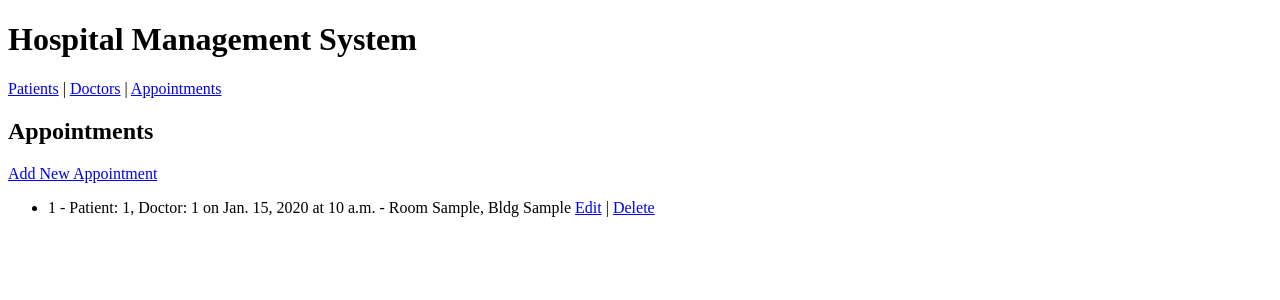
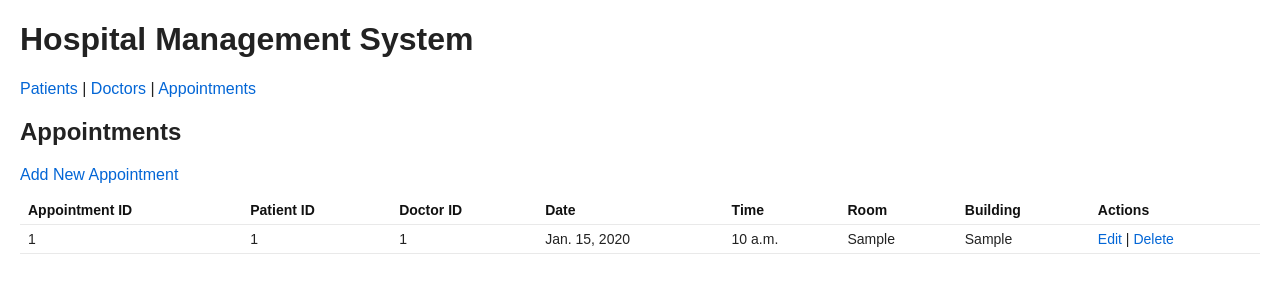
Before and after one commit to coderist1/Hospital-Management, a Django app: page /appointments/ in a window 1280 px wide. Shown: the top 300 px of the page. Run offline with Django 5.2, Linux system fonts and the light colour scheme; tables that the repository leaves empty hold one stand-in row (values such as "Sample post").

Commit message:
add some changes

```diff
--- a/hospital/patients/templates/patients/appointment_list.html
+++ b/hospital/patients/templates/patients/appointment_list.html
@@ -3,12 +3,37 @@
 {% block content %}
 <h2>Appointments</h2>
 <a href="{% url 'appointment_create' %}">Add New Appointment</a>
-<ul>
-    {% for appointment in appointments %}
-    <li>{{ appointment.Appointment_ID }} - Patient: {{ appointment.Patient_ID }}, Doctor: {{ appointment.Doctor_ID }} on {{ appointment.Appointment_Date }} at {{ appointment.Appointment_Time }} - Room {{ appointment.Room_No }}, Bldg {{ appointment.Bldg_No }}
-        <a href="{% url 'appointment_update' appointment.pk %}">Edit</a> |
-        <a href="{% url 'appointment_delete' appointment.pk %}">Delete</a>
-    </li>
-    {% endfor %}
-</ul>
+<table>
+    <thead>
+        <tr>
+            <th>Appointment ID</th>
+            <th>Patient ID</th>
+            <th>Doctor ID</th>
+            <th>Date</th>
+            <th>Time</th>
+            <th>Room</th>
+            <th>Building</th>
+            <th>Actions</th>
+        </tr>
+    </thead>
+    <tbody>
+        {% for appointment in appointments %}
+        <tr>
+            <td>{{ appointment.Appointment_ID }}</td>
+            <td>{{ appointment.Patient_ID }}</td>
+            <td>{{ appointment.Doctor_ID }}</td>
+            <td>{{ appointment.Appointment_Date }}</td>
+            <td>{{ appointment.Appointment_Time }}</td>
+            <td>{{ appointment.Room_No }}</td>
+            <td>{{ appointment.Bldg_No }}</td>
+            <td>
+                <a href="{% url 'appointment_update' appointment.pk %}">Edit</a> |
+                <a href="{% url 'appointment_delete' appointment.pk %}">Delete</a>
+            </td>
+        </tr>
+        {% empty %}
+        <tr><td colspan="8">No appointments found.</td></tr>
+        {% endfor %}
+    </tbody>
+</table>
 {% endblock %}
--- a/hospital/patients/templates/patients/base.html
+++ b/hospital/patients/templates/patients/base.html
@@ -3,6 +3,17 @@
 <head>
     <meta charset="UTF-8">
     <title>Hospital Management</title>
+    <style>
+        body { font-family: Arial, Helvetica, sans-serif; margin: 20px; color: #222; }
+        nav { margin-bottom: 12px; }
+        table { border-collapse: collapse; width: 100%; margin-top: 12px; font-size: 14px; }
+        th, td { padding: 6px 8px; border-bottom: 1px solid #e9e9e9; text-align: left; }
+        th { font-weight: 600; color: #111; background: transparent; }
+        tr:hover td { background: #fbfbfb; }
+        a { color: #0366d6; text-decoration: none; }
+        a:hover { text-decoration: underline; }
+        .actions a { margin-right: 6px; }
+    </style>
 </head>
 <body>
     <h1>Hospital Management System</h1>
```
Also changed, not shown: hospital/patients/templates/patients/doctor_list.html (+27 -8 lines), hospital/patients/templates/patients/patient_list.html (+29 -8 lines).
